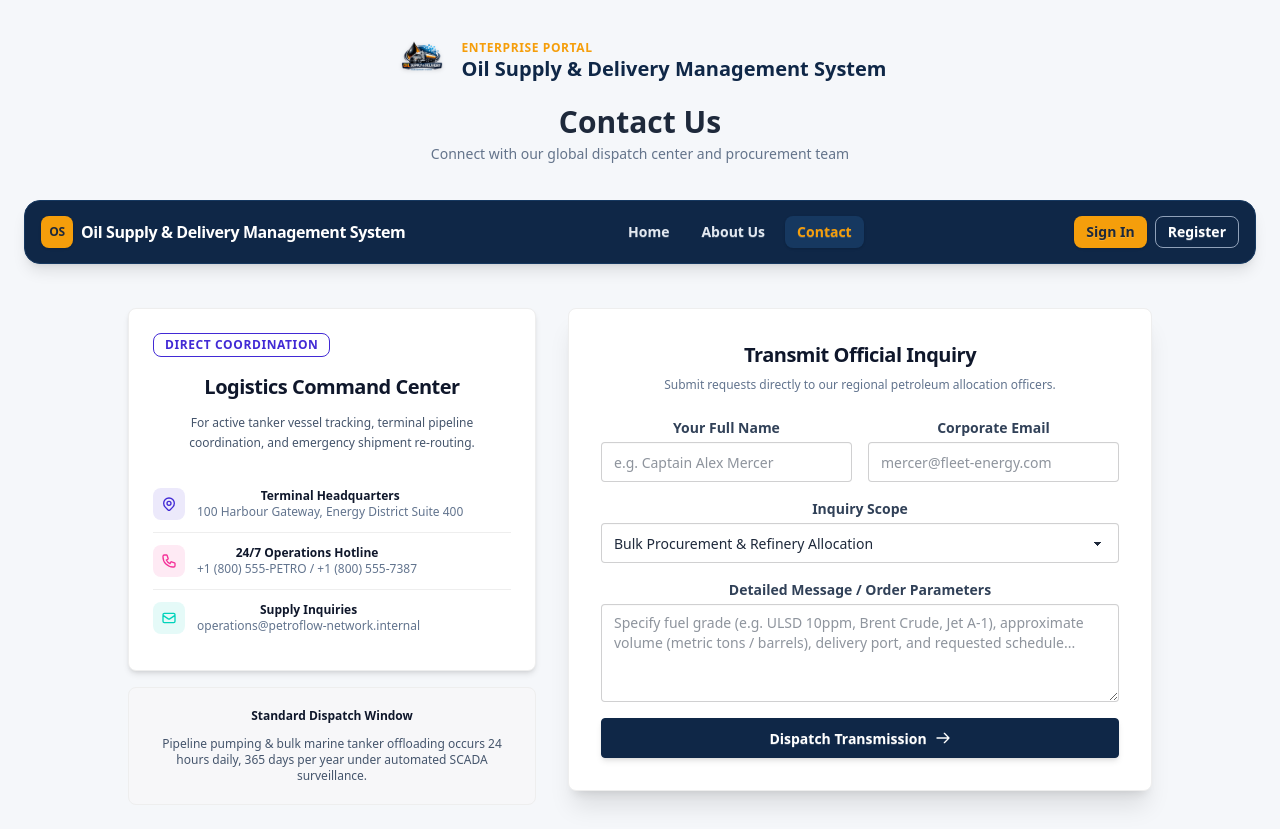
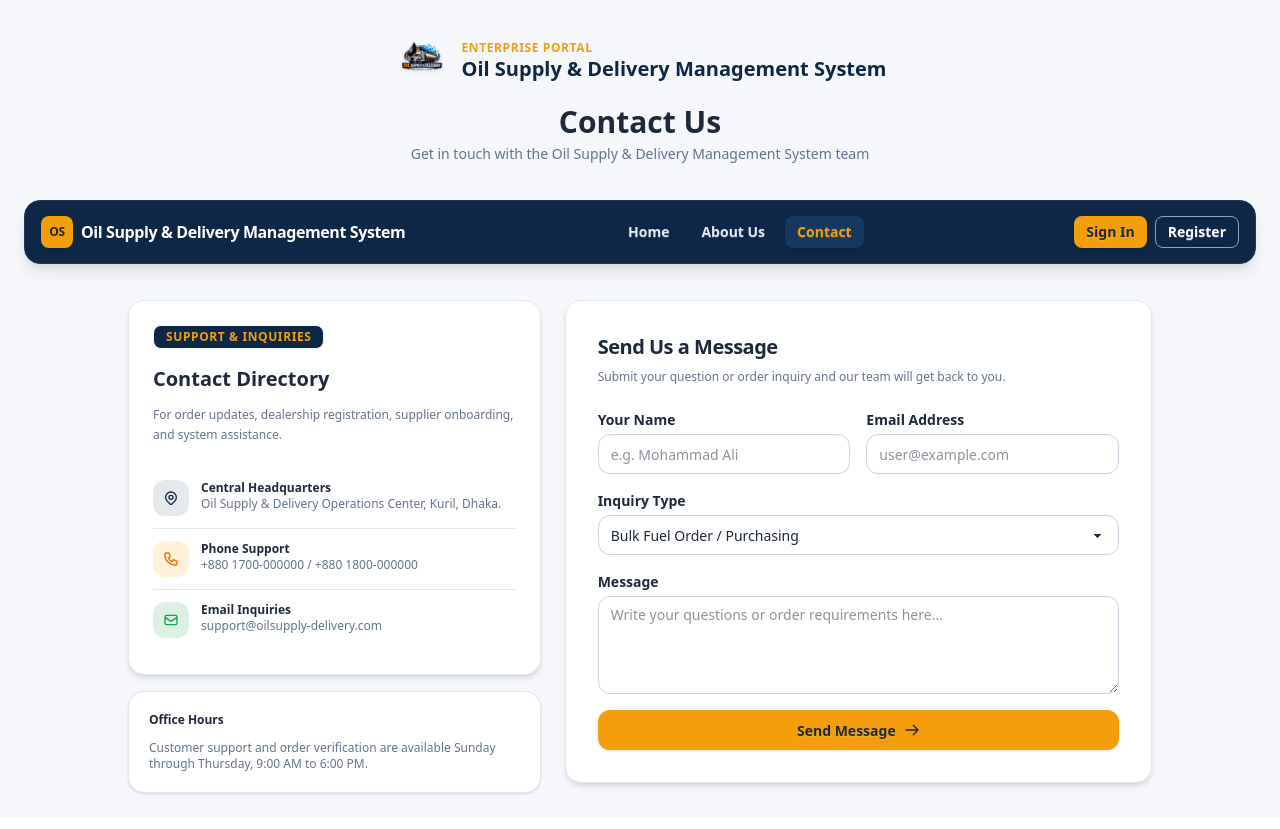
Before and after one commit to MirEashanZaman/Oil-Supply-Delivery-Management-System-Frontend, a Next.js app: page /contact in a window 1280 px wide. Built offline with nearby package versions, Linux system fonts and the light colour scheme.

Commit message:
Refactor contact page with Oil Supply & Delivery Management System styling and exact palette

```diff
--- a/app/contact/page.tsx
+++ b/app/contact/page.tsx
@@ -22,86 +22,86 @@ export default function ContactInfo() {
 
     return (
         <div className="w-full flex flex-col items-center">
-            <MyHeader name="Contact Us" message="Connect with our global dispatch center and procurement team" />
+            <MyHeader name="Contact Us" message="Get in touch with the Oil Supply & Delivery Management System team" />
             <MyNavigation />
 
-            <div className="w-full max-w-5xl mt-8">
-                <div className="grid grid-cols-1 lg:grid-cols-12 gap-8">
-                    {/* Left Column: Logistics Support Directory */}
+            <div className="w-full max-w-5xl mt-6">
+                <div className="grid grid-cols-1 lg:grid-cols-12 gap-6 text-left">
+                    {/* Left Column: Direct Contact Info */}
                     <div className="lg:col-span-5 space-y-4">
-                        <div className="card bg-base-100 shadow-md border border-base-300">
+                        <div className="card bg-[#FFFFFF] shadow-md border border-[#E2E8F0] rounded-2xl">
                             <div className="card-body p-6">
-                                <span className="badge badge-primary badge-outline text-xs font-bold uppercase tracking-wider mb-2">
-                                    Direct Coordination
+                                <span className="badge bg-[#0F2747] text-[#F59E0B] font-bold uppercase tracking-wider text-xs px-3 py-1 mb-2">
+                                    Support & Inquiries
                                 </span>
-                                <h2 className="text-xl font-bold text-slate-900 tracking-tight">Logistics Command Center</h2>
-                                <p className="text-xs text-slate-600 leading-relaxed mt-1">
-                                    For active tanker vessel tracking, terminal pipeline coordination, and emergency shipment re-routing.
+                                <h2 className="text-xl font-bold text-[#1E293B]">Contact Directory</h2>
+                                <p className="text-xs text-[#64748B] leading-relaxed mt-1">
+                                    For order updates, dealership registration, supplier onboarding, and system assistance.
                                 </p>
 
-                                <div className="divide-y divide-base-300 mt-4 text-xs">
+                                <div className="divide-y divide-[#E2E8F0] mt-4 text-xs">
                                     <div className="py-3 flex items-start gap-3">
-                                        <div className="p-2 rounded-lg bg-primary/10 text-primary shrink-0">
+                                        <div className="p-2.5 rounded-xl bg-[#0F2747]/10 text-[#0F2747] shrink-0">
                                             <svg className="w-4 h-4" fill="none" stroke="currentColor" viewBox="0 0 24 24">
                                                 <path strokeLinecap="round" strokeLinejoin="round" strokeWidth="2" d="M17.657 16.657L13.414 20.9a1.998 1.998 0 01-2.827 0l-4.244-4.243a8 8 0 1111.314 0z" />
                                                 <path strokeLinecap="round" strokeLinejoin="round" strokeWidth="2" d="M15 11a3 3 0 11-6 0 3 3 0 016 0z" />
                                             </svg>
                                         </div>
                                         <div>
-                                            <span className="font-bold text-slate-900 block">Terminal Headquarters</span>
-                                            <span className="text-slate-500">100 Harbour Gateway, Energy District Suite 400</span>
+                                            <span className="font-bold text-[#1E293B] block">Central Headquarters</span>
+                                            <span className="text-[#64748B]">Oil Supply & Delivery Operations Center, Kuril, Dhaka.</span>
                                         </div>
                                     </div>
 
                                     <div className="py-3 flex items-start gap-3">
-                                        <div className="p-2 rounded-lg bg-secondary/10 text-secondary shrink-0">
+                                        <div className="p-2.5 rounded-xl bg-[#F59E0B]/15 text-[#D97706] shrink-0">
                                             <svg className="w-4 h-4" fill="none" stroke="currentColor" viewBox="0 0 24 24">
                                                 <path strokeLinecap="round" strokeLinejoin="round" strokeWidth="2" d="M3 5a2 2 0 012-2h3.28a1 1 0 01.948.684l1.498 4.493a1 1 0 01-.502 1.21l-2.257 1.13a11.042 11.042 0 005.516 5.516l1.13-2.257a1 1 0 011.21-.502l4.493 1.498a1 1 0 01.684.949V19a2 2 0 01-2 2h-1C9.716 21 3 14.284 3 6V5z" />
                                             </svg>
                                         </div>
                                         <div>
-                                            <span className="font-bold text-slate-900 block">24/7 Operations Hotline</span>
-                                            <span className="text-slate-500">+1 (800) 555-PETRO / +1 (800) 555-7387</span>
+                                            <span className="font-bold text-[#1E293B] block">Phone Support</span>
+                                            <span className="text-[#64748B]">+880 1700-000000 / +880 1800-000000</span>
                                         </div>
                                     </div>
 
                                     <div className="py-3 flex items-start gap-3">
-                                        <div className="p-2 rounded-lg bg-accent/10 text-accent shrink-0">
+                                        <div className="p-2.5 rounded-xl bg-[#16A34A]/15 text-[#16A34A] shrink-0">
                                             <svg className="w-4 h-4" fill="none" stroke="currentColor" viewBox="0 0 24 24">
                                                 <path strokeLinecap="round" strokeLinejoin="round" strokeWidth="2" d="M3 8l7.89 5.26a2 2 0 002.22 0L21 8M5 19h14a2 2 0 002-2V7a2 2 0 00-2-2H5a2 2 0 00-2 2v10a2 2 0 002 2z" />
                                             </svg>
                                         </div>
                                         <div>
-                                            <span className="font-bold text-slate-900 block">Supply Inquiries</span>
-                                            <span className="text-slate-500">operations@petroflow-network.internal</span>
+                                            <span className="font-bold text-[#1E293B] block">Email Inquiries</span>
+                                            <span className="text-[#64748B]">support@oilsupply-delivery.com</span>
                                         </div>
                                     </div>
                                 </div>
                             </div>
                         </div>
 
-                        {/* Operational Hours Card */}
-                        <div className="card bg-base-200/60 border border-base-300">
-                            <div className="card-body p-5 text-xs text-slate-600">
-                                <span className="font-bold text-slate-900 block mb-1">Standard Dispatch Window</span>
-                                <p>Pipeline pumping & bulk marine tanker offloading occurs 24 hours daily, 365 days per year under automated SCADA surveillance.</p>
+                        {/* Working Hours Card */}
+                        <div className="card bg-[#FFFFFF] shadow-sm border border-[#E2E8F0] rounded-2xl">
+                            <div className="card-body p-5 text-xs text-[#64748B]">
+                                <span className="font-bold text-[#1E293B] block mb-1">Office Hours</span>
+                                <p>Customer support and order verification are available Sunday through Thursday, 9:00 AM to 6:00 PM.</p>
                             </div>
                         </div>
                     </div>
 
-                    {/* Right Column: Interactive Dispatch / Inquiry Form */}
+                    {/* Right Column: Interactive Inquiry Form */}
                     <div className="lg:col-span-7">
-                        <div className="card bg-base-100 shadow-xl border border-base-300">
+                        <div className="card bg-[#FFFFFF] shadow-md border border-[#E2E8F0] rounded-2xl">
                             <div className="card-body p-6 sm:p-8">
-                                <h2 className="text-xl font-bold text-slate-900 tracking-tight">Transmit Official Inquiry</h2>
-                                <p className="text-xs text-slate-500">Submit requests directly to our regional petroleum allocation officers.</p>
+                                <h2 className="text-xl font-bold text-[#1E293B] tracking-tight">Send Us a Message</h2>
+                                <p className="text-xs text-[#64748B]">Submit your question or order inquiry and our team will get back to you.</p>
 
                                 {submitted && (
-                                    <div role="alert" className="alert alert-success text-xs shadow-sm mt-3 py-2.5">
+                                    <div role="alert" className="alert bg-[#16A34A] text-white shadow-sm mt-4 py-2.5 rounded-xl border-none text-xs">
                                         <svg className="w-4 h-4 shrink-0 stroke-current" fill="none" viewBox="0 0 24 24">
                                             <path strokeLinecap="round" strokeLinejoin="round" strokeWidth="2" d="M9 12l2 2 4-4m6 2a9 9 0 11-18 0 9 9 0 0118 0z" />
                                         </svg>
-                                        <span>Inquiry logged successfully. An operations officer will respond within 4 business hours.</span>
+                                        <span>Message sent successfully! Our support representative will contact you soon.</span>
                                     </div>
                                 )}
 
@@ -109,69 +109,69 @@ export default function ContactInfo() {
                                     <div className="grid grid-cols-1 sm:grid-cols-2 gap-4">
                                         <div className="form-control w-full">
                                             <label className="label pb-1">
-                                                <span className="label-text font-semibold text-slate-700">Your Full Name</span>
+                                                <span className="label-text font-semibold text-[#1E293B]">Your Name</span>
                                             </label>
                                             <input
                                                 type="text"
                                                 required
                                                 value={name}
-                                                placeholder="e.g. Captain Alex Mercer"
+                                                placeholder="e.g. Mohammad Ali"
                                                 onChange={(e) => setName(e.target.value)}
-                                                className="input input-bordered w-full focus:outline-primary"
+                                                className="input input-bordered w-full bg-[#FFFFFF] text-[#1E293B] border-[#CBD5E1] focus:border-[#0F2747] focus:outline-none rounded-xl"
                                             />
                                         </div>
 
                                         <div className="form-control w-full">
                                             <label className="label pb-1">
-                                                <span className="label-text font-semibold text-slate-700">Corporate Email</span>
+                                                <span className="label-text font-semibold text-[#1E293B]">Email Address</span>
                                             </label>
                                             <input
                                                 type="email"
                                                 required
                                                 value={email}
-                                                placeholder="mercer@fleet-energy.com"
+                                                placeholder="user@example.com"
                                                 onChange={(e) => setEmail(e.target.value)}
-                                                className="input input-bordered w-full focus:outline-primary"
+                                                className="input input-bordered w-full bg-[#FFFFFF] text-[#1E293B] border-[#CBD5E1] focus:border-[#0F2747] focus:outline-none rounded-xl"
                                             />
                                         </div>
                                     </div>
 
                                     <div className="form-control w-full">
                                         <label className="label pb-1">
-                                            <span className="label-text font-semibold text-slate-700">Inquiry Scope</span>
+                                            <span className="label-text font-semibold text-[#1E293B]">Inquiry Type</span>
                                         </label>
                                         <select
                                             value={topic}
                                             onChange={(e) => setTopic(e.target.value)}
-                                            className="select select-bordered w-full focus:outline-primary"
+                                            className="select select-bordered w-full bg-[#FFFFFF] text-[#1E293B] border-[#CBD5E1] focus:border-[#0F2747] focus:outline-none rounded-xl"
                                         >
-                                            <option value="Bulk Procurement">Bulk Procurement & Refinery Allocation</option>
-                                            <option value="Spot Order Dispatch">Spot Order Dispatch & Immediate Delivery</option>
-                                            <option value="Dealership Application">Dealership & Distribution Application</option>
-                                            <option value="Logistics & Tanker Tracking">Logistics & Tanker Route Telemetry</option>
-                                            <option value="Quality & Certifications">Quality Inspection & Lab Test Certifications</option>
+                                            <option value="Bulk Procurement">Bulk Fuel Order / Purchasing</option>
+                                            <option value="Spot Order Dispatch">Delivery & Schedule Inquiry</option>
+                                            <option value="Dealership Application">Dealer Registration & Partnership</option>
+                                            <option value="Logistics & Tanker Tracking">Supplier Onboarding</option>
+                                            <option value="General Support">Technical & Account Support</option>
                                         </select>
                                     </div>
 
                                     <div className="form-control w-full">
                                         <label className="label pb-1">
-                                            <span className="label-text font-semibold text-slate-700">Detailed Message / Order Parameters</span>
+                                            <span className="label-text font-semibold text-[#1E293B]">Message</span>
                                         </label>
                                         <textarea
                                             required
                                             rows={4}
                                             value={message}
-                                            placeholder="Specify fuel grade (e.g. ULSD 10ppm, Brent Crude, Jet A-1), approximate volume (metric tons / barrels), delivery port, and requested schedule..."
+                                            placeholder="Write your questions or order requirements here..."
                                             onChange={(e) => setMessage(e.target.value)}
-                                            className="textarea textarea-bordered w-full focus:outline-primary text-sm"
+                                            className="textarea textarea-bordered w-full bg-[#FFFFFF] text-[#1E293B] border-[#CBD5E1] focus:border-[#0F2747] focus:outline-none text-sm rounded-xl"
                                         />
                                     </div>
 
                                     <button
                                         type="submit"
-                                        className="btn btn-primary w-full shadow-md text-white font-semibold flex items-center justify-center gap-2"
+                                        className="btn bg-[#F59E0B] hover:bg-[#D97706] text-[#1E293B] font-bold w-full border-none shadow-sm rounded-xl flex items-center justify-center gap-2 cursor-pointer transition-colors"
                                     >
-                                        <span>Dispatch Transmission</span>
+                                        <span>Send Message</span>
                                         <svg className="w-4 h-4" fill="none" stroke="currentColor" viewBox="0 0 24 24">
                                             <path strokeLinecap="round" strokeLinejoin="round" strokeWidth="2" d="M14 5l7 7m0 0l-7 7m7-7H3" />
                                         </svg>
```
